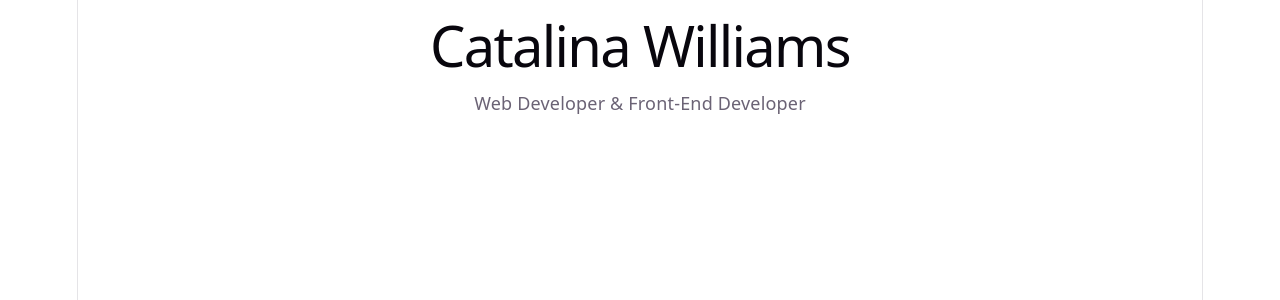
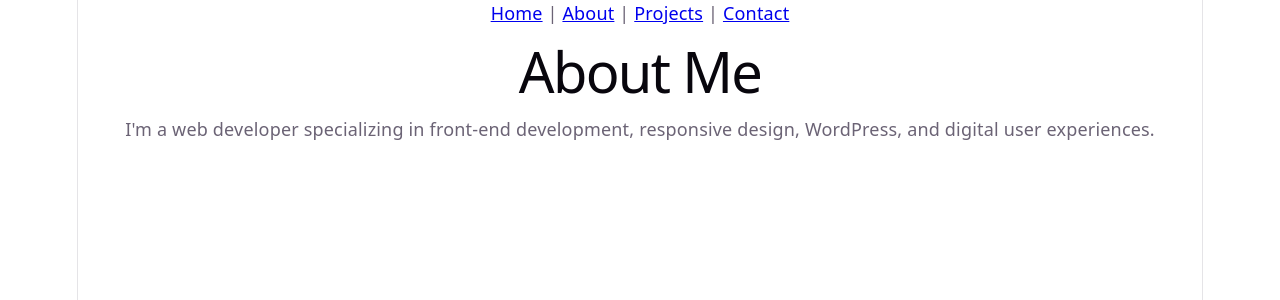
Before and after one commit to catalinarw/catalina-portfolio, a React (Vite) app: page /about in a window 1280 px wide. Shown: the top 300 px of the page. Built offline with nearby package versions, Linux system fonts and the light colour scheme.

Commit message:
forgot to save content for last commit

```diff
--- a/src/App.jsx
+++ b/src/App.jsx
@@ -1,9 +1,24 @@
+import { BrowserRouter, Routes, Route } from "react-router-dom";
+
+import Navbar from "./components/Navbar";
+
+import Home from "./pages/Home";
+import About from "./pages/About";
+import Projects from "./pages/Projects";
+import Contact from "./pages/Contact";
+
 function App() {
   return (
-    <main>
-      <h1>Catalina Williams</h1>
-      <p>Web Developer & Front-End Developer</p>
-    </main>
+    <BrowserRouter>
+      <Navbar />
+
+      <Routes>
+        <Route path="/" element={<Home />} />
+        <Route path="/about" element={<About />} />
+        <Route path="/projects" element={<Projects />} />
+        <Route path="/contact" element={<Contact />} />
+      </Routes>
+    </BrowserRouter>
   );
 }
 
--- a/src/components/Navbar.jsx
+++ b/src/components/Navbar.jsx
@@ -0,0 +1,14 @@
+import { Link } from "react-router-dom";
+
+function Navbar() {
+  return (
+    <nav>
+      <Link to="/">Home</Link> |{" "}
+      <Link to="/about">About</Link> |{" "}
+      <Link to="/projects">Projects</Link> |{" "}
+      <Link to="/contact">Contact</Link>
+    </nav>
+  );
+}
+
+export default Navbar;
--- a/src/pages/About.jsx
+++ b/src/pages/About.jsx
@@ -0,0 +1,14 @@
+function About() {
+  return (
+    <main>
+      <h1>About Me</h1>
+
+      <p>
+        I'm a web developer specializing in front-end development,
+        responsive design, WordPress, and digital user experiences.
+      </p>
+    </main>
+  );
+}
+
+export default About;
--- a/src/pages/Contact.jsx
+++ b/src/pages/Contact.jsx
@@ -0,0 +1,15 @@
+function Contact() {
+  return (
+    <main>
+      <h1>Contact</h1>
+
+      <p>Email: catalinarose@icloud.com</p>
+
+      <p>LinkedIn</p>
+
+      <p>GitHub</p>
+    </main>
+  );
+}
+
+export default Contact;
```
